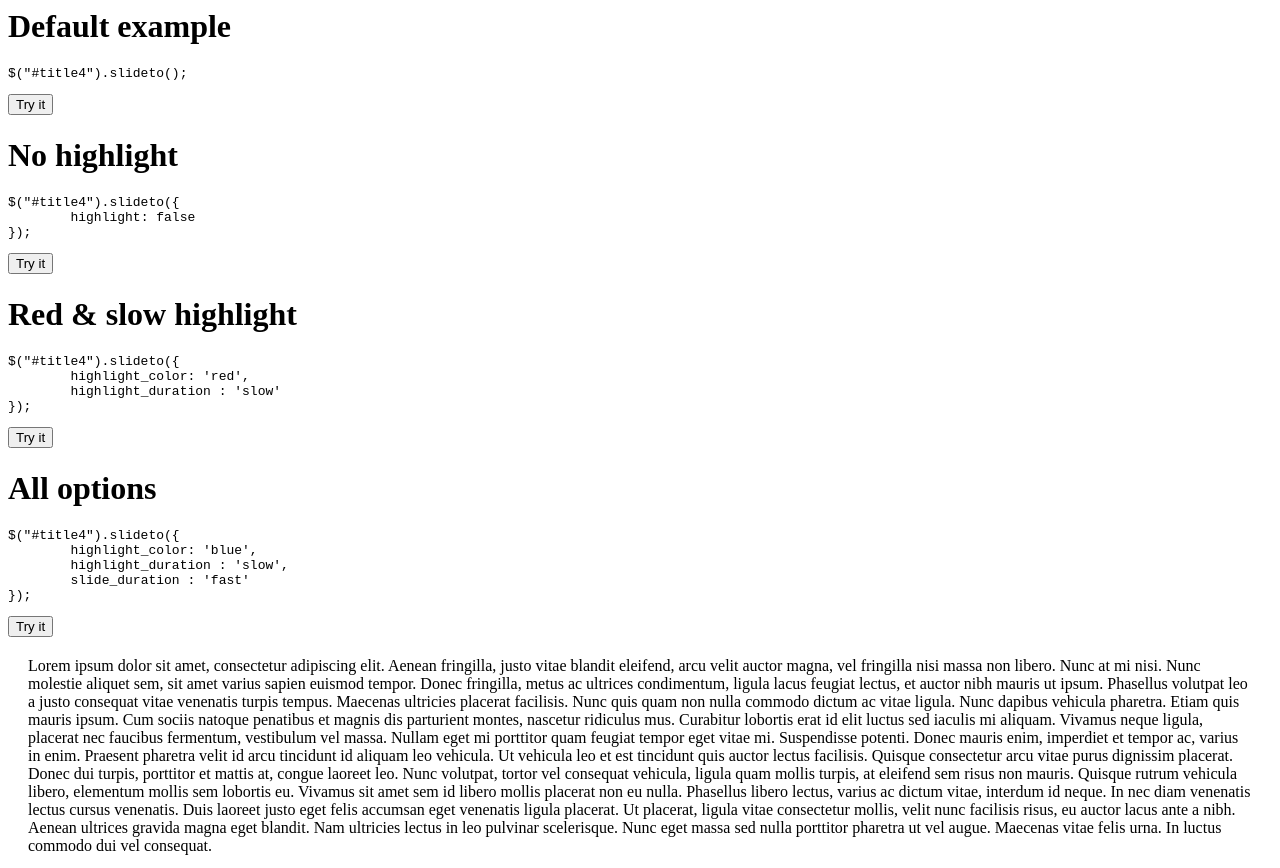
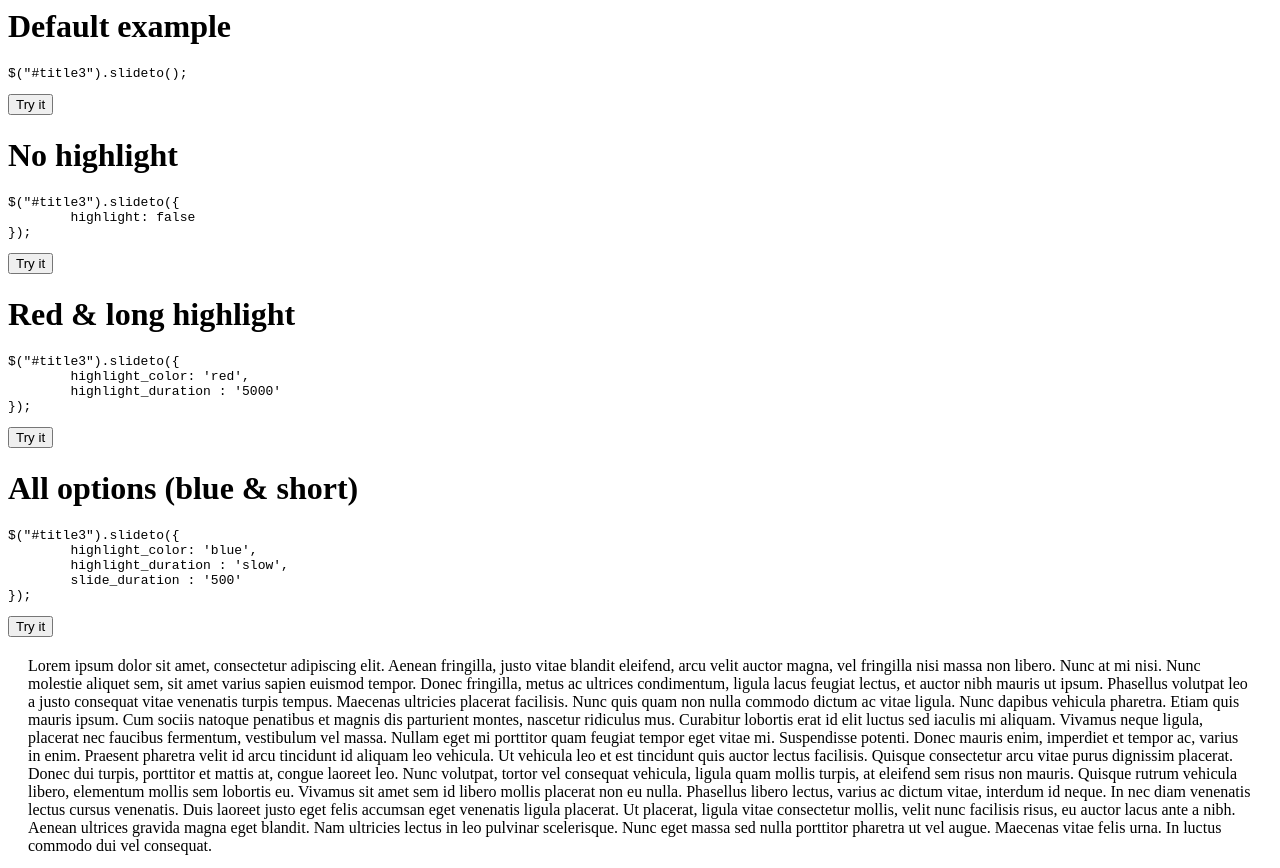
Before and after one commit to djpate/jSlideto, a plain HTML site: page example/index.html in a window 1280 px wide. Shown: the top 868 px of the page. Drawn offline with nearby package versions, Linux system fonts and the light colour scheme.

Commit message:
fix example

```diff
--- a/example/index.html
+++ b/example/index.html
@@ -7,19 +7,19 @@
 		<script>
 			$(document).ready(function(){
 				$("#default").click(function(){
-					$("#title4").slideto();
+					$("#title3").slideto();
 				});
 
 				$("#nohighlight").click(function(){
-					$("#title4").slideto({highlight: false});
+					$("#title3").slideto({highlight: false});
 				});
 
 				$("#redhighlight").click(function(){
-					$("#title4").slideto({highlight_color: 'red',highlight_duration: 'slow'});
+					$("#title3").slideto({highlight_color: 'red',highlight_duration: '5000'});
 				});
 
 				$("#alloptions").click(function(){
-					$("#title4").slideto({highlight_color: 'blue',highlight_duration: 'slow',slide_duration: "fast"});
+					$("#title3").slideto({highlight_color: 'blue',highlight_duration: 'slow',slide_duration: "500"});
 				});
 			});
 		</script>
@@ -32,24 +32,24 @@
 	</style>
 	<body>
 		<h1>Default example</h1>
-			<pre>$("#title4").slideto();</pre>
+			<pre>$("#title3").slideto();</pre>
 			<button id="default">Try it</button>
 		<h1>No highlight</h1>
-			<pre>$("#title4").slideto({
+			<pre>$("#title3").slideto({
 	highlight: false
 });</pre>
 			<button id="nohighlight">Try it</button>
-		<h1>Red & slow highlight</h1>
-		<pre>$("#title4").slideto({
+		<h1>Red & long highlight</h1>
+		<pre>$("#title3").slideto({
 	highlight_color: 'red',
-	highlight_duration : 'slow'
+	highlight_duration : '5000'
 });</pre>
 			<button id="redhighlight">Try it</button>
-		<h1>All options</h1>
-		<pre>$("#title4").slideto({
+		<h1>All options (blue & short)</h1>
+		<pre>$("#title3").slideto({
 	highlight_color: 'blue',
 	highlight_duration : 'slow',
-	slide_duration : 'fast'
+	slide_duration : '500'
 });</pre>
 			<button id="alloptions">Try it</button>
 		<div id="title1">
```
